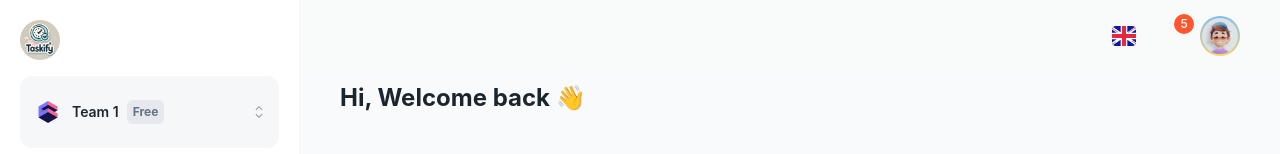
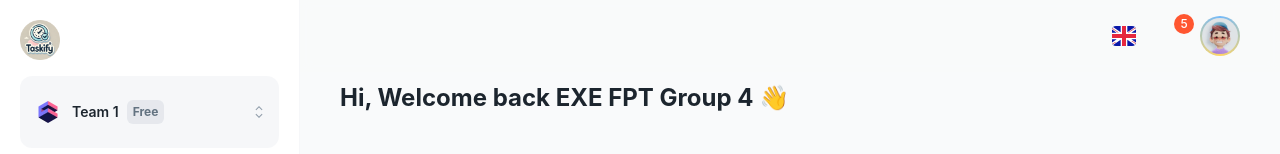
Before and after one commit to Neslep/Taskify.FE, a React (Vite) app: page / in a window 1280 px wide. Shown: the top 154 px of the page. Built offline with nearby package versions, Linux system fonts and the light colour scheme; some icons are missing.

Commit message:
test say hi

```diff
--- a/src/sections/overview/view/overview-analytics-view.tsx
+++ b/src/sections/overview/view/overview-analytics-view.tsx
@@ -26,7 +26,7 @@ export function OverviewAnalyticsView() {
   return (
     <DashboardContent maxWidth="xl">
       <Typography variant="h4" sx={{ mb: { xs: 3, md: 5 } }}>
-        Hi, Welcome back 👋
+        Hi, Welcome back EXE FPT Group 4 👋
       </Typography>
 
       <Grid container spacing={3}>
```
